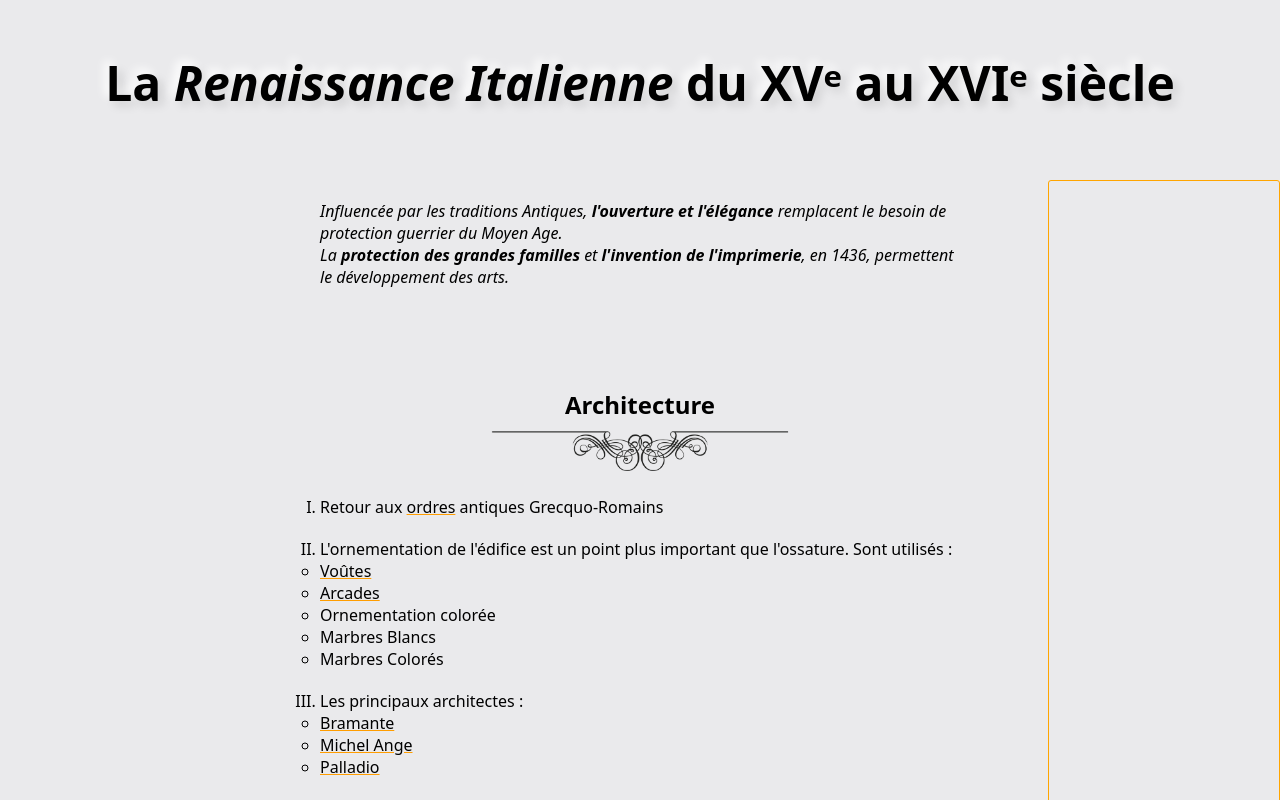
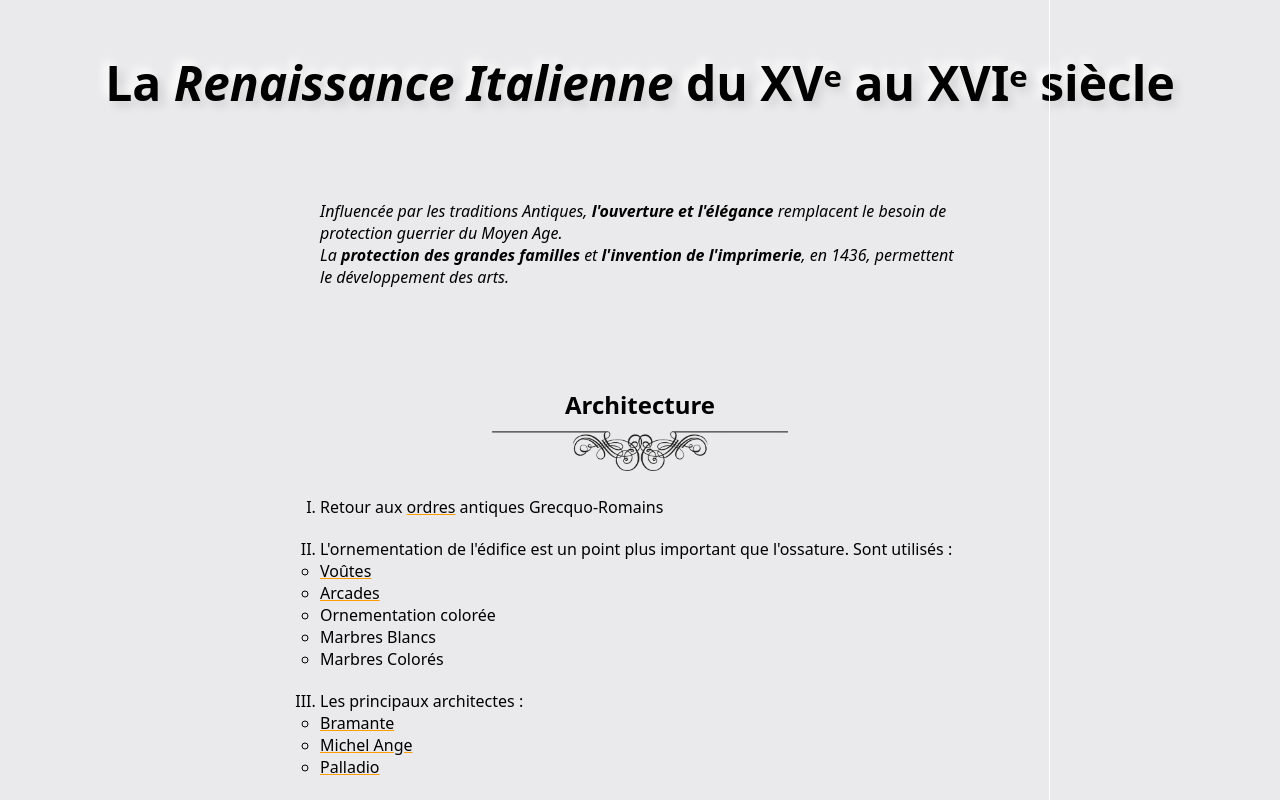
Before and after one commit to NoahAncolie/portfolio, a React (Create React App) app: page /histoire-art/renaissance-italienne in a window 1280 px wide. Shown: the top 800 px of the page. Built offline with nearby package versions, Linux system fonts and the light colour scheme.

Commit message:
Ajout du focus à la bonne place

```diff
--- a/src/App.scss
+++ b/src/App.scss
@@ -98,7 +98,7 @@ h1 {
   z-index: -1;
 }
 
-tooltip {
+.tooltip {
   text-decoration: underline;
   cursor: pointer;
   text-decoration-color: rgb(255, 157, 0);
--- a/src/assets/css/histoire_art.scss
+++ b/src/assets/css/histoire_art.scss
@@ -127,18 +127,20 @@ $color-2: var(--grey);
 }
 
 .cours-focus {
-  position: absolute;
-  top: 180px;
+  position: fixed;
+  top: 0px;
   right: 0;
   width: 18vw;
   height: 100%;
-  border: 1px solid orange;
+  border-left: 1px solid white;
+  border-radius: 0;
 }
 
 .cours-focus-content {
   position: sticky;
   top: 0px;
   padding: 20px;
+  transition: 0.3s ease-in-out;
 }
 
 .histoire-art-cours-title {
--- a/src/components/focus.jsx
+++ b/src/components/focus.jsx
@@ -3,7 +3,7 @@ import React from 'react'
 export const Focus = ({content}) => {
     return (
         <div className="cours-focus">
-            <div className="cours-focus-content">
+            <div className="cours-focus-content" id="focus-content">
                 {content}
             </div>
         </div>
--- a/src/components/histoire_art/lessons/renaissance_italienne.jsx
+++ b/src/components/histoire_art/lessons/renaissance_italienne.jsx
@@ -1,4 +1,3 @@
-import { HtmlTooltip } from "../../utils/html_tool_tip"
 import voute from '../../../assets/images/histoire_art/voute-renaissance-italienne.jpg'
 import arcade from '../../../assets/images/histoire_art/arcades-pise.jpg'
 import rotonda from '../../../assets/images/histoire_art/rotonda-palladio.jpg'
@@ -14,6 +13,7 @@ import guirlande from '../../../assets/images/histoire_art/guirlande.jpg'
 import raphaelRooms from '../../../assets/images/histoire_art/raphael-rooms.jpg'
 import { Rinceau } from "../../../assets/svg/rinceau."
 import { Focus } from "../../focus"
+import { useState } from "react"
 
 const Limiter = () => {
     return (
@@ -24,11 +24,15 @@ const Limiter = () => {
 }
 
 export const RenaissanceItalienne = () => {
+
+    const [focusState, setFocus] = useState(<></>)
+
     return (
         <div className="histoire-art-cours">
             <h1 className="histoire-art-cours-title">La <i>Renaissance Italienne</i> du XVᵉ au XVIᵉ siècle</h1>
             <Focus Content={""} />
             <div className="cours-content">
+                <Focus content={focusState}/>
 
                 <div id="historique">
                     <p className="historique">
@@ -42,12 +46,12 @@ export const RenaissanceItalienne = () => {
                     <h2>Architecture</h2>
                     <Limiter/>
                     <ol>
-                        <li>Retour aux <HtmlTooltip title={<><i>L'ordre</i>, en architecture, détermine les <b>proportions</b>, les <b>formes</b> et l'<b>ornementation</b> de toute partie construite en élévation.</>}><tooltip>ordres</tooltip></HtmlTooltip> antiques Grecquo-Romains</li>
+                        <li>Retour aux <span className="tooltip" onMouseOver={() => {setFocus(<><i>L'ordre</i>, en architecture, détermine les <b>proportions</b>, les <b>formes</b> et l'<b>ornementation</b> de toute partie construite en élévation.</>)}}>ordres</span> antiques Grecquo-Romains</li>
                         <li>L'ornementation de l'édifice est un point plus important que l'ossature.
                             Sont utilisés :
                             <ul>
-                                <li><HtmlTooltip placement="left" title={<><img className="tooltip-img" src={voute} alt="Voûte Renaissance Italienne" /><i>Les Pouilles, Italie</i> <br/>: Une voûte est un ouvrage architectural,dont le dessous est fait en arc ou en plate-bande</>}><tooltip>Voûtes</tooltip></HtmlTooltip></li>
-                                <li><HtmlTooltip placement="left" title={<><img className="tooltip-img" src={arcade} alt="Ardades de la cathédrale de Pise" /><i>Pise, Italie</i> <br/>: Une arcade est une série ordonnée d'arcs.</>}><tooltip>Arcades</tooltip></HtmlTooltip></li>
+                                <li><span className="tooltip" onMouseOver={() => {setFocus(<><img className="tooltip-img" src={voute} alt="Voûte Renaissance Italienne" /><i>Les Pouilles, Italie</i> <br/>: Une voûte est un ouvrage architectural,dont le dessous est fait en arc ou en plate-bande</>)}}>Voûtes</span></li>
+                                <li><span className="tooltip"  onMouseOver={() => {setFocus(<><img className="tooltip-img" src={arcade} alt="Ardades de la cathédrale de Pise" /><i>Pise, Italie</i> <br/>: Une arcade est une série ordonnée d'arcs.</>)}}>Arcades</span></li>
                                 <li>Ornementation colorée</li>
                                 <li>Marbres Blancs</li>
                                 <li>Marbres Colorés</li>
@@ -55,9 +59,9 @@ export const RenaissanceItalienne = () => {
                         </li>
                         <li>Les principaux architectes :
                             <ul>
-                                <li><HtmlTooltip placement="left" title={<><img className="tooltip-img" src={tempietto} alt="Tempietto Bramante" /> <i>Tempietto par Bramante, Rome</i> <h3>Bramante</h3><h4>Architecte et peintre italien</h4>Donato « Donnino » di Angelo di Pascuccio dit Bramante, est né en 1444 à Fermignano près de la cité d'Urbino dans l'actuelle région des Marches en Italie et mort le 11 avril 1514 à Rome. Polymathe, Bramante compte parmi les architectes et les peintres les plus importants de la Renaissance.</>}><tooltip>Bramante</tooltip></HtmlTooltip></li>
-                                <li><HtmlTooltip placement="left" title={<><img className="tooltip-img" src={michelAnge} alt="Michel-Ange portrait" /> <h3>Michel-Ange</h3> <h4>Peintre, sculpteur, poète et architecte italien du XVIe siècle</h4>Michelangelo di Lodovico Buonarroti Simoni, né le 6 mars 1475 à Caprese et mort le 18 février 1564 à Rome, est un sculpteur, peintre, architecte, poète et urbaniste florentin de la Haute Renaissance.</>}><tooltip>Michel Ange</tooltip></HtmlTooltip></li>
-                                <li><HtmlTooltip placement="left" title={<><img className="tooltip-img" src={rotonda} alt="La rotonda par palladio" /> <i>La villa 'Rotonda' par Palladio</i> <h3>Andrea Palladio</h3> <h4>Architecte vénitien</h4>Andrea di Pietro della Gondola, dit Andrea Palladio, né à Padoue le 30 novembre 1508 et mort à Vicence le 19 août 1580, est un architecte de la Renaissance italienne. Il est l'auteur d'un traité intitulé Les Quatre Livres de l'architecture.</>}><tooltip>Palladio</tooltip></HtmlTooltip></li>
+                                <li><span className="tooltip"  onMouseOver={() => {setFocus(<><img className="tooltip-img" src={tempietto} alt="Tempietto Bramante" /> <i>Tempietto par Bramante, Rome</i> <h3>Bramante</h3><h4>Architecte et peintre italien</h4>Donato « Donnino » di Angelo di Pascuccio dit Bramante, est né en 1444 à Fermignano près de la cité d'Urbino dans l'actuelle région des Marches en Italie et mort le 11 avril 1514 à Rome. Polymathe, Bramante compte parmi les architectes et les peintres les plus importants de la Renaissance.</>)}}>Bramante</span></li>
+                                <li><span className="tooltip"  onMouseOver={() => {setFocus(<><img className="tooltip-img" src={michelAnge} alt="Michel-Ange portrait" /> <h3>Michel-Ange</h3> <h4>Peintre, sculpteur, poète et architecte italien du XVIe siècle</h4>Michelangelo di Lodovico Buonarroti Simoni, né le 6 mars 1475 à Caprese et mort le 18 février 1564 à Rome, est un sculpteur, peintre, architecte, poète et urbaniste florentin de la Haute Renaissance.</>)}}>Michel Ange</span></li>
+                                <li><span className="tooltip"  onMouseOver={() => {setFocus(<><img className="tooltip-img" src={rotonda} alt="La rotonda par palladio" /> <i>La villa 'Rotonda' par Palladio</i> <h3>Andrea Palladio</h3> <h4>Architecte vénitien</h4>Andrea di Pietro della Gondola, dit Andrea Palladio, né à Padoue le 30 novembre 1508 et mort à Vicence le 19 août 1580, est un architecte de la Renaissance italienne. Il est l'auteur d'un traité intitulé Les Quatre Livres de l'architecture.</>)}}>Palladio</span></li>
                             </ul>
                         </li>
                     </ol>
@@ -70,20 +74,20 @@ export const RenaissanceItalienne = () => {
                         Les <b>motifs décoratifs</b> de la <u>Renaissance Italienne</u> sont principalement inspirés des décors découverts dans les Thermes de Titus à <b>Rome</b>. <br/>
                         Les motifs les plus fréquents sont :
                         <ul>
-                            <li>Les <HtmlTooltip placement="left" title={<><img className="tooltip-img" src={rinceau} alt="Rinceau sur un meuble en bois" /> <h3>Rinceau</h3> Le rinceau est un motif ornemental constitué d'une tige se développant en volutes et en contre-volutes, ornée le plus souvent de feuillages, de fleurs ou de fruits. Cette arabesque sert d'ornement en architecture ou dans les arts décoratifs. <i>Un enroulement végétal</i></>}><tooltip>Rinceaux</tooltip></HtmlTooltip></li>
-                            <li>Les <HtmlTooltip placement="left" title={<><img className="tooltip-img" src={arabesque} alt="Arabesque avec un Ange" /><h3>Arabesque</h3> Malgré la présence musulmane en Espagne, c'est par les rapports commerciaux entre le Moyen-Orient et Venise que s'introduit le terme d'<b>arabesque</b> dans l'art occidental à partir de la Renaissance italienne (bien que le terme d'<b>entrelacs</b> soit déjà utilisé). <i>Les Arabesques sont des ornements entrelacés.</i></>}><tooltip>Arabesques</tooltip></HtmlTooltip></li>
-                            <li>Les <HtmlTooltip placement="left" title={<><img className="tooltip-img" src={grotesque} alt="Grotesque sur une colonne" /><h3>Grotesque</h3> Nom donné aux ornements fantastiques découverts aux XVᵉ et XVIᵉ siècle dans les ruines des monuments antiques Italiens.</>}><tooltip>Grotesques</tooltip></HtmlTooltip></li>
+                            <li>Les <span className="tooltip"  onMouseOver={() => {setFocus(<><img className="tooltip-img" src={rinceau} alt="Rinceau sur un meuble en bois" /> <h3>Rinceau</h3> Le rinceau est un motif ornemental constitué d'une tige se développant en volutes et en contre-volutes, ornée le plus souvent de feuillages, de fleurs ou de fruits. Cette arabesque sert d'ornement en architecture ou dans les arts décoratifs. <i>Un enroulement végétal</i></>)}}>Rinceaux</span></li>
+                            <li>Les <span className="tooltip"  onMouseOver={() => {setFocus(<><img className="tooltip-img" src={arabesque} alt="Arabesque avec un Ange" /><h3>Arabesque</h3> Malgré la présence musulmane en Espagne, c'est par les rapports commerciaux entre le Moyen-Orient et Venise que s'introduit le terme d'<b>arabesque</b> dans l'art occidental à partir de la Renaissance italienne (bien que le terme d'<b>entrelacs</b> soit déjà utilisé). <i>Les Arabesques sont des ornements entrelacés.</i></>)}}>Arabesques</span></li>
+                            <li>Les <span className="tooltip"  onMouseOver={() => {setFocus(<><img className="tooltip-img" src={grotesque} alt="Grotesque sur une colonne" /><h3>Grotesque</h3> Nom donné aux ornements fantastiques découverts aux XVᵉ et XVIᵉ siècle dans les ruines des monuments antiques Italiens.</>)}}>Grotesques</span></li>
                             <li>Les Enfants</li>
-                            <li>Les <HtmlTooltip placement="left" title={<><img className="tooltip-img" src={medaillon} alt="Médaillon et cuir découpé en Marqueterie Renaissance" /></>}><tooltip>Médaillons</tooltip></HtmlTooltip></li>
-                            <li>Les <HtmlTooltip placement="left" title={<><img className="tooltip-img" src={guirlande} alt="" /><h3>Guirlande</h3>Une guirlande est un motif ornemental et décoratif sculpté, représentant un entrecroisement de feuillages, de fleurs et de fruits, généralement suspendu en feston et qui orne généralement les frontons, les murs ou des mobiliers</>}><tooltip>Guirlandes de feuillages</tooltip></HtmlTooltip></li>
-                            <li>Les <HtmlTooltip placement="left" title={<><img className="tooltip-img" src={cuir} alt="Dessin d'un cuir découpé" /></>}><tooltip>Cuirs Découpés</tooltip></HtmlTooltip></li>
+                            <li>Les <span className="tooltip"  onMouseOver={() => {setFocus(<img className="tooltip-img" src={medaillon} alt="Médaillon et cuir découpé en Marqueterie Renaissance" />)}}>Médaillons</span></li>
+                            <li>Les <span className="tooltip"  onMouseOver={() => {setFocus(<><img className="tooltip-img" src={guirlande} alt="Guirlande de fleurs sculptée" /><h3>Guirlande</h3>Une guirlande est un motif ornemental et décoratif sculpté, représentant un entrecroisement de feuillages, de fleurs et de fruits, généralement suspendu en feston et qui orne généralement les frontons, les murs ou des mobiliers</>)}}>Guirlandes de feuillages</span></li>
+                            <li>Les <span className="tooltip"  onMouseOver={() => {setFocus(<><img className="tooltip-img" src={cuir} alt="Dessin d'un cuir découpé" /></>)}}>Cuirs Découpés</span></li>
                         </ul>
                     </p>
                     <div className="titus-thermes">
                         <img className="image-centre" src={thermes} alt="Thermal Baths of Titus at Rome, A. Leclere, Hector d'Espouy" />
                         <p className="img-subtitle center-text"><u>THERMES DE TITUS À ROME</u> <i>Relevés et restauration de A. Leclerc (1572)</i></p>
                     </div>
-                    <p><b>Les loges du Vatican</b>, sont peintes avec des fresques par <HtmlTooltip placement="top" title={<><img className="tooltip-img" src={raphaelRooms} alt="Interiors of Raphael rooms, Vatican"/><h3>Raphaël</h3><h4>Peintre et architecte italien de la Renaissance (1483–1520)</h4>Raphaël, nom francisé de Raffaello Sanzio, est un peintre et architecte italien de la Haute Renaissance, né le 28 mars ou 6 avril 1483 à Urbino dans les Marches italiennes et mort le 6 avril 1520 à Rome. Son travail est admiré pour sa clarté de forme, sa facilité de composition et sa réalisation visuelle de l'idéal néoplatonicien de la grandeur humaine.</>}><tooltip>Raphaël</tooltip></HtmlTooltip> en 1519. Les fenêtres sont surmontées d'un fronton arqué ou triangulaire. On utilise pour les plafonds : la voûte en berceau, la coupole, les caissons.</p>
+                    <p><b>Les loges du Vatican</b>, sont peintes avec des fresques par <span className="tooltip" placement="top" onMouseOver={() => {setFocus(<><img className="tooltip-img" src={raphaelRooms} alt="Interiors of Raphael rooms, Vatican"/><h3>Raphaël</h3><h4>Peintre et architecte italien de la Renaissance (1483–1520)</h4>Raphaël, nom francisé de Raffaello Sanzio, est un peintre et architecte italien de la Haute Renaissance, né le 28 mars ou 6 avril 1483 à Urbino dans les Marches italiennes et mort le 6 avril 1520 à Rome. Son travail est admiré pour sa clarté de forme, sa facilité de composition et sa réalisation visuelle de l'idéal néoplatonicien de la grandeur humaine.</>)}}>Raphaël</span> en 1519. Les fenêtres sont surmontées d'un fronton arqué ou triangulaire. On utilise pour les plafonds : la voûte en berceau, la coupole, les caissons.</p>
                 </div>
 
                 <div id="mobilier" className="partie-cours">
@@ -110,3 +114,5 @@ export const RenaissanceItalienne = () => {
         </div>
     )
 }
+
+{/* <span className="tooltip" onMouseOver={() => {setFocus()}}></span> */}
```
